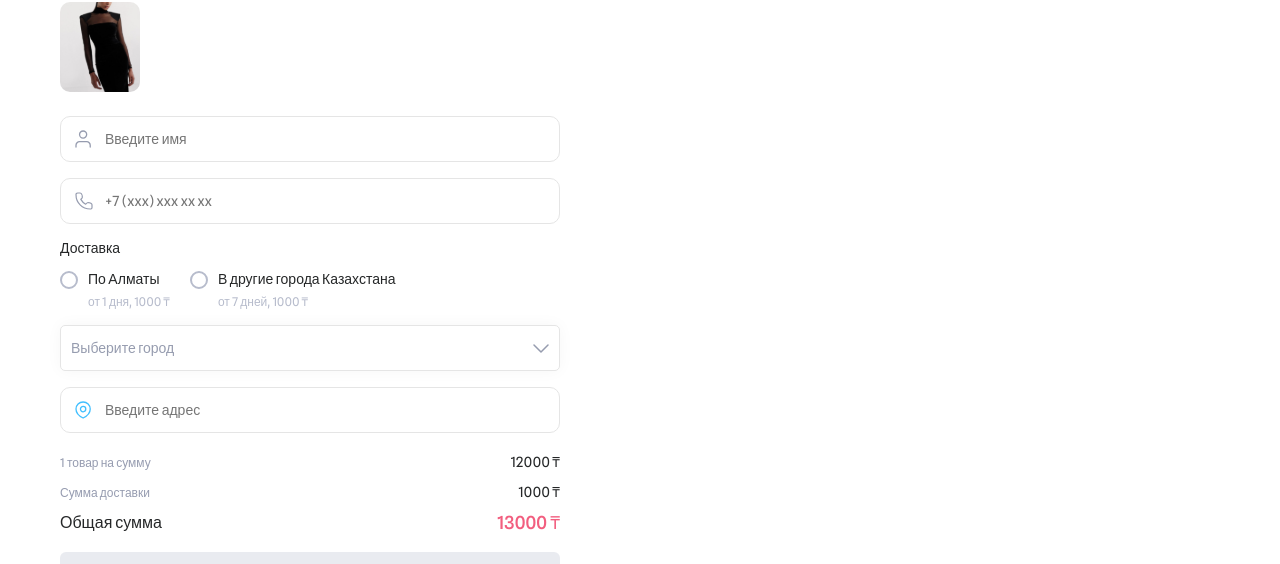
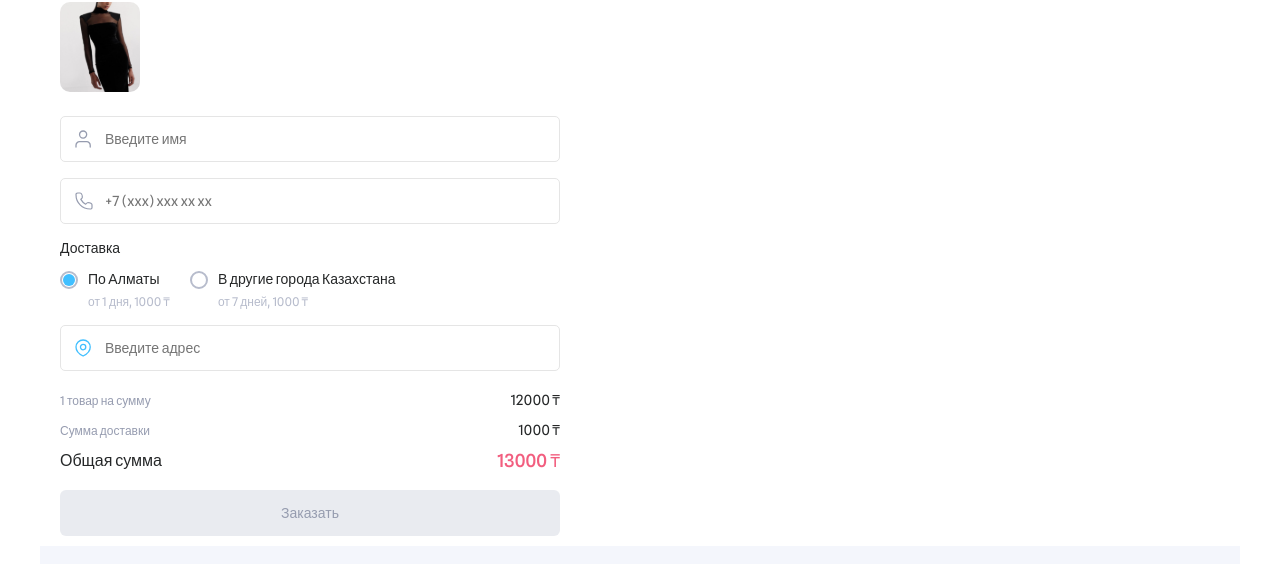
Before and after one commit to tameoo/shop-app, a React (Create React App) app: page /order in a window 1280 px wide. Shown: the part 84-648 px from the top of the page. Built offline with nearby package versions, Linux system fonts and the light colour scheme.

Commit message:
feat: added layout to the all pages

```diff
--- a/src/App.css
+++ b/src/App.css
@@ -26,7 +26,7 @@
   padding: 14px 10px 14px 44px;
   border: 1px solid #e5e5e5;
   font-size: 14px;
-  border-radius: 10px;
+  border-radius: 5px;
   outline: none;
 }
 
--- a/src/components/Filter/Filter.css
+++ b/src/components/Filter/Filter.css
@@ -3,6 +3,7 @@
   padding: 20px;
   position: absolute;
   top: 0;
+  right: 0;
   bottom: 0;
   z-index: 1000;
   background: #fff;
@@ -34,13 +35,20 @@
   margin-bottom: 20px;
 }
 
-@media (min-width: 500px) {
+@media (max-width: 560px) {
+  .filter {
+    left: 0;
+    right: 0;
+  }
+}
+
+@media (min-width: 560px) {
   .filter {
     width: 40%;
     right: 0;
   }
 }
-@media (min-width: 500px) and (max-width: 700px) {
+@media (min-width: 560px) and (max-width: 768px) {
   .filter {
     width: 60%;
   }
--- a/src/components/RegionDropdown/RegionDropdown.css
+++ b/src/components/RegionDropdown/RegionDropdown.css
@@ -29,6 +29,7 @@
 
 .region-dropdown-body-active {
   height: auto;
+  border-top: 1px solid #e5e5e5;
 }
 
 .region-dropdown-item {
--- /dev/null
+++ b/src/layouts/default.js
@@ -0,0 +1,16 @@
+import React from "react";
+
+import { Footer } from "../components/Footer";
+import { Header } from "../components/Header";
+
+const DefaultLayout = ({ title, showBackIcon = false, children }) => {
+  return (
+    <React.Fragment>
+      <Header title={title} showBackIcon={showBackIcon} />
+      <main className="main-wrapper">{children}</main>
+      <Footer />
+    </React.Fragment>
+  );
+};
+
+export { DefaultLayout };
--- /dev/null
+++ b/src/layouts/index.js
@@ -0,0 +1,2 @@
+import { DefaultLayout } from "./default";
+export { DefaultLayout };
--- a/src/pages/CartPage/CartPage.js
+++ b/src/pages/CartPage/CartPage.js
@@ -1,10 +1,10 @@
 import React, { useState } from "react";
 import { useNavigate } from "react-router-dom";
 
-import { Footer } from "../../components/Footer";
-import { Header } from "../../components/Header";
 import { CustomButton } from "../../components/CustomButton";
 import { Modal } from "../../components/Modal";
+
+import { DefaultLayout } from "../../layouts/default";
 
 import "./CartPage.css";
 
@@ -44,11 +44,14 @@ const CartPage = () => {
 
   return (
     <React.Fragment>
-      <Header title={"Корзина"} />
+      <DefaultLayout title={"Корзина"}>
         <section className="cart-page">
           <div className="cart-items">
             {cartItems.map(
-            ({ title, img, size, color, quantity, price, discount }, index) => (
+              (
+                { title, img, size, color, quantity, price, discount },
+                index
+              ) => (
                 <div className="cart-item" key={index}>
                   <div className="detail-modal-header">
                     <img
@@ -95,7 +98,7 @@ const CartPage = () => {
             onPressButton={() => navigate("/order")}
           />
         </section>
-      <Footer />
+      </DefaultLayout>
       {isModalOpen && (
         <Modal onClose={() => setModalOpen(false)}>
           <div className="cart-modal-img">
--- a/src/pages/CategoryPage/CategoryPage.js
+++ b/src/pages/CategoryPage/CategoryPage.js
@@ -1,17 +1,15 @@
 import React from "react";
 
-import { Footer } from "../../components/Footer";
 import { GridCards } from "../../components/GridCards";
-import { Header } from "../../components/Header";
+
+import { DefaultLayout } from "../../layouts/default";
 import { categoryData } from "./mock";
 
 const CategoryPage = () => {
   return (
-    <React.Fragment>
-      <Header title={"Все категории"} />
+    <DefaultLayout title={"Все категории"}>
       <GridCards render={categoryData} />
-      <Footer />
-    </React.Fragment>
+    </DefaultLayout>
   );
 };
 
--- a/src/pages/DetailPage/DetailPage.js
+++ b/src/pages/DetailPage/DetailPage.js
@@ -3,8 +3,6 @@ import { useNavigate, useParams } from "react-router-dom";
 import { useDispatch } from "react-redux";
 import { showAlert } from "../../redux/alertReducer";
 
-import { Header } from "../../components/Header";
-import { Footer } from "../../components/Footer";
 import { CustomBox } from "../../components/CustomBox";
 import { CustomButton } from "../../components/CustomButton";
 import { CustomDropdown } from "../../components/CustomDropdown";
@@ -13,6 +11,8 @@ import { Modal } from "../../components/Modal";
 import { Tag } from "../../components/Tag";
 import { ImgSlider } from "../../components/ImgSlider";
 import { FavoriteButton } from "../../components/FavoriteButton";
+
+import { DefaultLayout } from "../../layouts/default";
 
 import "./DetailPage.css";
 
@@ -31,7 +31,7 @@ const DetailPage = () => {
 
   return (
     <React.Fragment>
-      <Header title={id} />
+      <DefaultLayout title={id}>
         <section className="detail">
           <div className="detail-slider">
             <ImgSlider slides={slides} />
@@ -89,7 +89,7 @@ const DetailPage = () => {
           </div>
         </section>
         <SliderCard title={"Похожие товары"} />
-      <Footer />
+      </DefaultLayout>
       {isModalOpen && (
         <Modal onClose={() => setModalOpen(false)}>
           <h2 className="detail-modal-title">Ваш заказ</h2>
--- a/src/pages/MainPage/MainPage.js
+++ b/src/pages/MainPage/MainPage.js
@@ -1,11 +1,11 @@
 import React from "react";
 import { useNavigate } from "react-router-dom";
 
-import { Header } from "../../components/Header";
 import { SliderCard } from "../../components/SliderCard";
-import { Footer } from "../../components/Footer";
 import { CategoryButtons } from "../../components/CategoryButtons";
 import { CustomButton } from "../../components/CustomButton";
+
+import { DefaultLayout } from "../../layouts/default";
 
 import "./MainPage.css";
 
@@ -17,9 +17,8 @@ const MainPage = () => {
   };
 
   return (
-    <React.Fragment>
-      <Header />
-      <main className="main">
+    <DefaultLayout>
+      <div className="main">
         <h1 className="main-title">Название</h1>
         <p className="main-descr">
           Небольшое описание <br /> длиной в две строки
@@ -29,7 +28,7 @@ const MainPage = () => {
           src="/images/shopping-cart.svg"
           alt="shopping-cart"
         />
-      </main>
+      </div>
       <SliderCard title={"Новинки"} />
       <SliderCard title={"Товары со скидкой"} />
       <CategoryButtons
@@ -43,8 +42,7 @@ const MainPage = () => {
           onPressButton={onNavigateTo}
         />
       </div>
-      <Footer />
-    </React.Fragment>
+    </DefaultLayout>
   );
 };
 
--- a/src/pages/OrderPage/OrderPage.js
+++ b/src/pages/OrderPage/OrderPage.js
@@ -1,16 +1,17 @@
-import React from "react";
+import React, { useState } from "react";
 import { useDispatch } from "react-redux";
 import { useNavigate } from "react-router-dom";
 import { showAlert } from "../../redux/alertReducer";
 
 import { CustomButton } from "../../components/CustomButton";
-import { Footer } from "../../components/Footer";
-import { Header } from "../../components/Header";
+import { RegionDropdown } from "../../components/RegionDropdown";
+
+import { DefaultLayout } from "../../layouts/default";
 
 import "./OrderPage.css";
-import { RegionDropdown } from "../../components/RegionDropdown/RegionDropdown";
 
 const OrderPage = () => {
+  const [delivery, setDelivery] = useState("Almaty");
   const navigate = useNavigate();
   const dispatch = useDispatch();
   const items = 1;
@@ -18,8 +19,7 @@ const OrderPage = () => {
   const img = "/images/detail.svg";
 
   return (
-    <React.Fragment>
-      <Header title={"Оформление заказа"} showBackIcon />
+    <DefaultLayout title={"Оформление заказа"} showBackIcon>
       <section className="order">
         <div className="order-header">
           <h3>Заказ</h3>
@@ -51,23 +51,37 @@ const OrderPage = () => {
             <h4>Доставка</h4>
             <div className="order-delivery-location">
               <label className="order-delivery-btn">
-                <input type="radio" className="order-radio" name="radio" />
+                <input
+                  type="radio"
+                  className="order-radio"
+                  name="radio"
+                  checked={delivery === "Almaty"}
+                  onChange={() => setDelivery("Almaty")}
+                />
                 <div className="order-delivery-wrapper">
                   <h4>По Алматы</h4>
                   <h5>от 1 дня, 1000 ₸</h5>
                 </div>
               </label>
               <label className="order-delivery-btn">
-                <input type="radio" className="order-radio" name="radio" />
+                <input
+                  type="radio"
+                  className="order-radio"
+                  name="radio"
+                  checked={delivery === "Another"}
+                  onChange={() => setDelivery("Another")}
+                />
                 <div className="order-delivery-wrapper">
                   <h4>В другие города Казахстана</h4>
                   <h5>от 7 дней, 1000 ₸</h5>
                 </div>
               </label>
             </div>
-            <div className="order-form-controll">
-              <RegionDropdown />
-            </div>
+            {delivery === "Another" && (
+              <div className="order-form-controll">
+                <RegionDropdown />
+              </div>
+            )}
             <div className="order-form-controll">
               <input
                 type="text"
@@ -112,8 +126,7 @@ const OrderPage = () => {
           />
         </form>
       </section>
-      <Footer />
-    </React.Fragment>
+    </DefaultLayout>
   );
 };
 
--- a/src/pages/SubCategoryPage/SubCategoryPage.js
+++ b/src/pages/SubCategoryPage/SubCategoryPage.js
@@ -3,12 +3,12 @@ import { useParams } from "react-router-dom";
 import { showFilter } from "../../redux/filterReducer";
 import { useDispatch } from "react-redux";
 
-import { Header } from "../../components/Header";
-import { Footer } from "../../components/Footer";
 import { GridCards } from "../../components/GridCards";
 import { subCategoryData } from "./mock";
 import { SearchForm } from "../../components/SearchForm";
 import { CategoryButtons } from "../../components/CategoryButtons/";
+
+import { DefaultLayout } from "../../layouts/default";
 
 import "./SubCategoryPage.css";
 
@@ -17,8 +17,7 @@ const SubCategoryPage = () => {
   const dispatch = useDispatch();
 
   return (
-    <React.Fragment>
-      <Header title={title} />
+    <DefaultLayout title={title}>
       <SearchForm />
       <div className="no-result">
         <h3 className="no-result-search">
@@ -43,8 +42,7 @@ const SubCategoryPage = () => {
       </div>
       <CategoryButtons buttons={["Все", "Женщинам", "Мужчинам", "Детям"]} />
       <GridCards render={subCategoryData} />
-      <Footer />
-    </React.Fragment>
+    </DefaultLayout>
   );
 };
 
```
Lines whose indentation alone changed are shown as unchanged.
